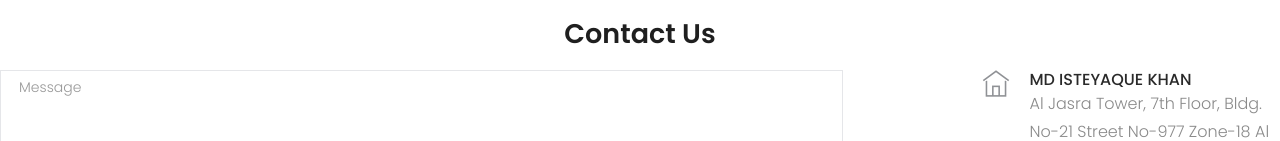
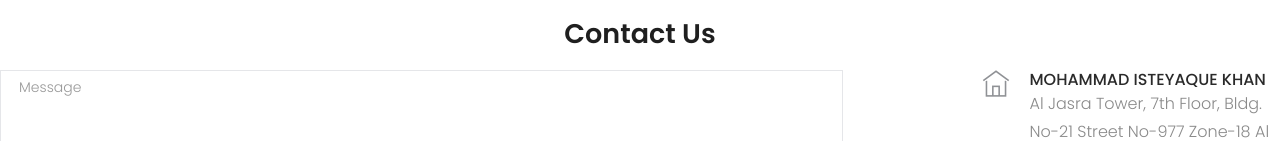
Before and after one commit to shaknoah/mik_brother_trading, a plain HTML site: page contact.html in a window 1280 px wide. Shown: the part 659-800 px from the top of the page. Drawn offline with Linux system fonts and the light colour scheme.

Commit message:
Update contact.html

```diff
--- a/contact.html
+++ b/contact.html
@@ -203,7 +203,7 @@
                         <div class="media contact-info">
                             <span class="contact-info__icon"><i class="ti-home"></i></span>
                             <div class="media-body">
-                                <h3>MD ISTEYAQUE KHAN</h3>
+                                <h3>MOHAMMAD ISTEYAQUE KHAN</h3>
                                 <p>Al Jasra Tower, 7th Floor, Bldg. No-21 Street No-977 Zone-18 Al Safiliya Old Salata, Doha-Qatar</p>
                             </div>
                         </div>
```
